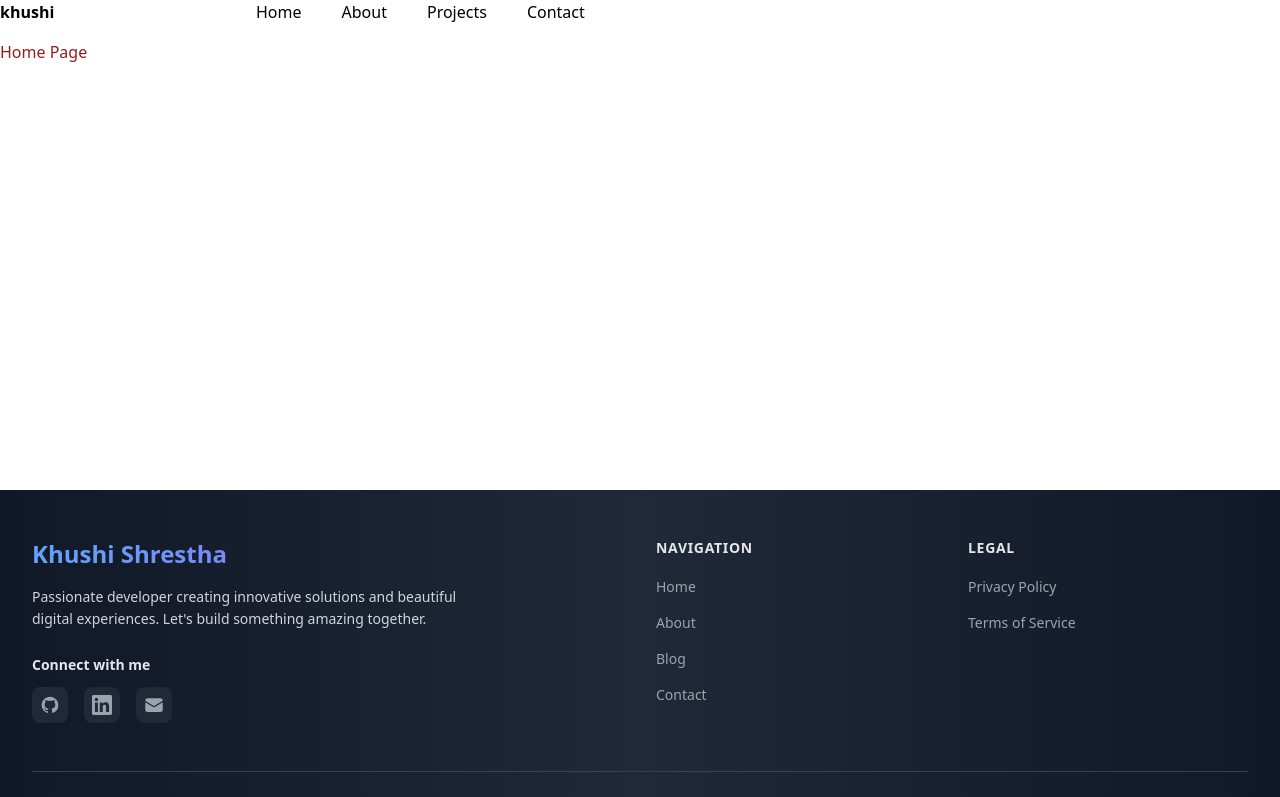
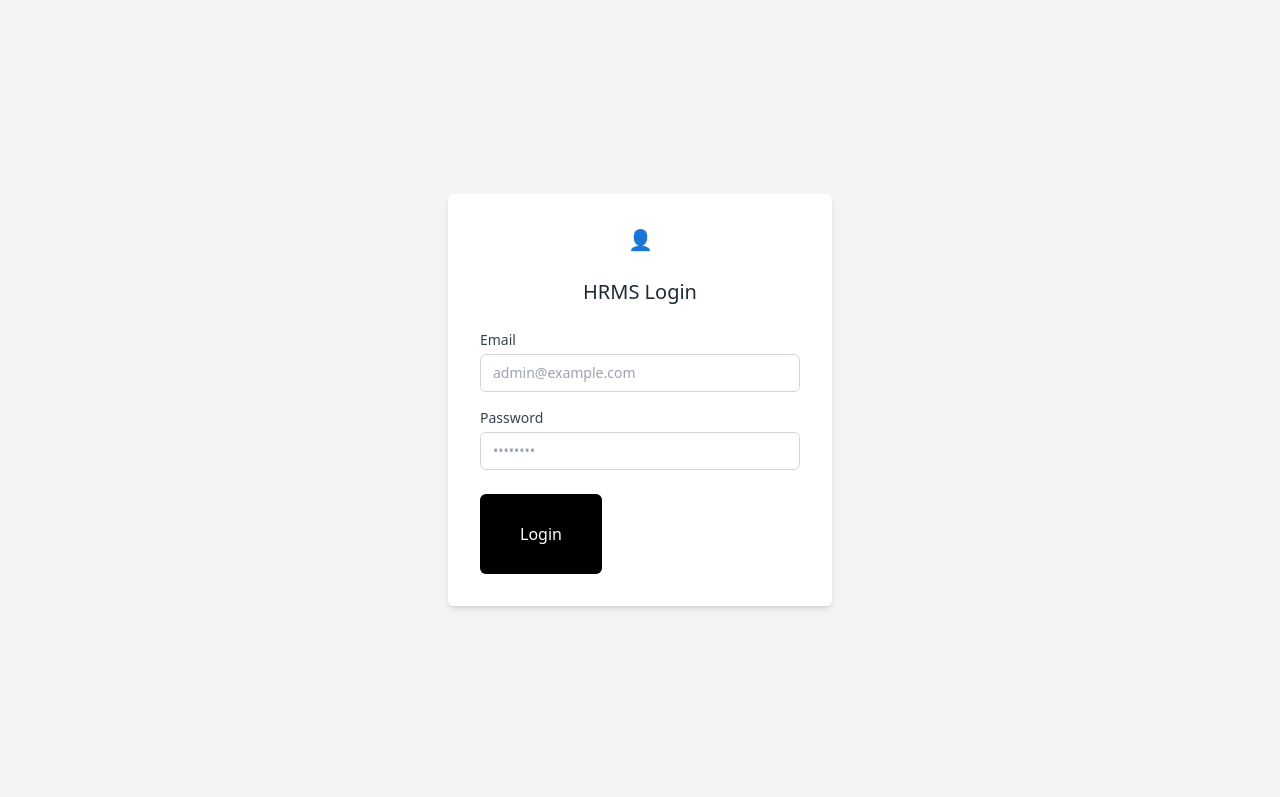
Before and after one commit to khushisth/React-learning, a React (Create React App) app in the folder new-app/: page / in a window 1280 px wide. Shown: the top 797 px of the page. Built offline with nearby package versions, Linux system fonts and the light colour scheme.

Commit message:
user login

```diff
--- a/new-app/package.json
+++ b/new-app/package.json
@@ -9,6 +9,7 @@
     "@testing-library/user-event": "^13.5.0",
     "react": "^19.1.0",
     "react-dom": "^19.1.0",
+    "react-icons": "^5.5.0",
     "react-router-dom": "^7.7.0",
     "react-scripts": "5.0.1",
     "web-vitals": "^2.1.4"
--- a/new-app/src/App.js
+++ b/new-app/src/App.js
@@ -1,13 +1,14 @@
 import {BrowserRouter, Routes, Route} from 'react-router-dom'
 import Home from './pages/Homes'
 import About from './pages/About';
+import Login from './pages/Login';
 
 
 function App() {
   return (
     <BrowserRouter>
       <Routes>
-        <Route path="/" element={<Home />} />
+        <Route path="/" element={<Login/>} />
         <Route path="/about" element={<About />} />
       </Routes>
     </BrowserRouter>
--- /dev/null
+++ b/new-app/src/pages/Login.jsx
@@ -0,0 +1,59 @@
+
+import { useState } from "react";
+export default function Login() {
+    //email
+    const[email,setEmail]=useState("");
+    //password
+    const[password,setPassword]=useState("");
+    function handleSubmit(e){
+        e.preventDefault();
+        const loginData={
+            email,
+            password,
+        }
+        const tokenValue ="12345";
+        localStorage.setItem("token",tokenValue)
+        console.log(loginData);
+    }
+  return (
+    <div className="min-h-screen bg-gray-100 flex items-center justify-center">
+      <div className="w-full max-w-sm bg-white rounded-md shadow-md p-8">
+        <div className="text-center text-xl font-medium text-gray-800 mb-6">
+          👤
+        </div>
+
+        <div className="text-center text-xl font-medium text-gray-800 mb-6">
+          HRMS Login
+        </div>
+
+        <div className="mb-4">
+          <span className="block text-sm text-gray-700 mb-1">Email</span>
+          <input
+            type="email"
+            placeholder="admin@example.com"
+            value={email}
+            onChange={(e)=> setEmail(e.target.value)}
+            className="w-full border border-gray-300 rounded-md px-3 py-2 text-sm text-gray-900 "
+          />
+        </div>
+
+        <div className="mb-6">
+          <span className="block text-sm text-gray-700 mb-1">Password</span>
+          <input
+            type="password"
+            placeholder="••••••••"
+            value={password}
+            onChange={(e)=> setPassword(e.target.value)}
+            className="w-full border border-gray-300 rounded-md px-3 py-2 text-sm text-gray-900 "
+          />
+        </div>
+
+        <div>
+          <button onClick={handleSubmit} className="block text-center  cursor-pointer  bg-black text-white py-7 px-10 rounded-md ">
+            Login
+          </button>
+        </div>
+      </div>
+    </div>
+  );
+}
```
Also changed, not shown: 1 other file (tests, documents, lock files or other folders).
